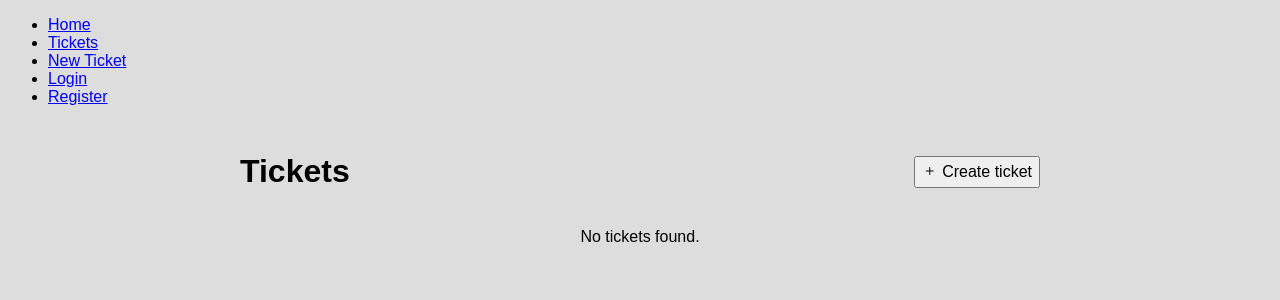
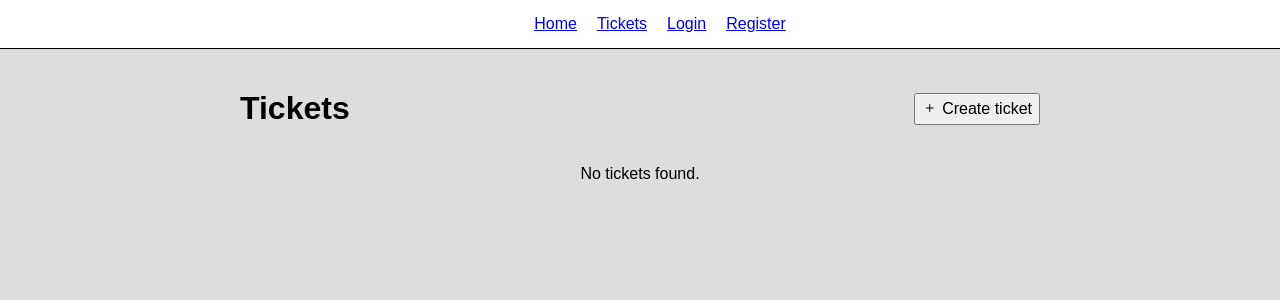
Before and after one commit to HarrisonT0/helpdesk-tickets, a Flask app: page /tickets in a window 1280 px wide. Shown: the top 300 px of the page. Run offline with Flask 3, Linux system fonts and the light colour scheme.

Commit message:
style: improved styling of nav bar

```diff
--- a/helpdesk_manager/static/styles.css
+++ b/helpdesk_manager/static/styles.css
@@ -5,6 +5,12 @@
 button {
   font-size: 1rem;
   padding-block: 5px;
+}
+
+body {
+  margin: 0;
+  padding: 0;
+  background: #dddddd;
 }
 
 /* Forms and alike */
@@ -22,13 +28,11 @@ button {
   display: flex;
   flex-direction: column;
   align-items: center;
-  padding: 10px;
+  padding-inline: 50px;
 }
 
 button[type=submit] {
   width: 100%;
-  font-size: 1rem;
-  padding-block: 5px;
 }
 
 label {
@@ -114,3 +118,21 @@ header {
   80% { opacity: 1; }
   100% { opacity: 0; display: none; }
 }
+
+/* Navigation */
+
+nav {
+  background: white;
+  border-bottom: 1px solid black;
+  margin-bottom: 20px;
+}
+
+.navbar-options {
+  display: flex;
+  list-style: none;
+  justify-content: center;
+  align-items: center;
+  gap: 20px;
+  margin: 0;
+  padding-block: 15px;
+}
--- a/helpdesk_manager/templates/layout.html
+++ b/helpdesk_manager/templates/layout.html
@@ -6,12 +6,11 @@
   <link rel="stylesheet" href="{{ url_for('static', filename='styles.css') }}" />
   <link rel="stylesheet" href="https://cdn.jsdelivr.net/npm/bootstrap-icons@1.10.5/font/bootstrap-icons.css" />
 </head>
-<body style="background: #dddddd">
+<body>
   <nav>
-    <ul>
+    <ul class="navbar-options">
       <li><a href="/">Home</a></li>
       <li><a href="/tickets">Tickets</a></li>
-      <li><a href="/tickets/new">New Ticket</a></li>
       {% if session.get('user_id') %}
         <li><a href="/logout">Logout</a></li>
       {% else %}
```
